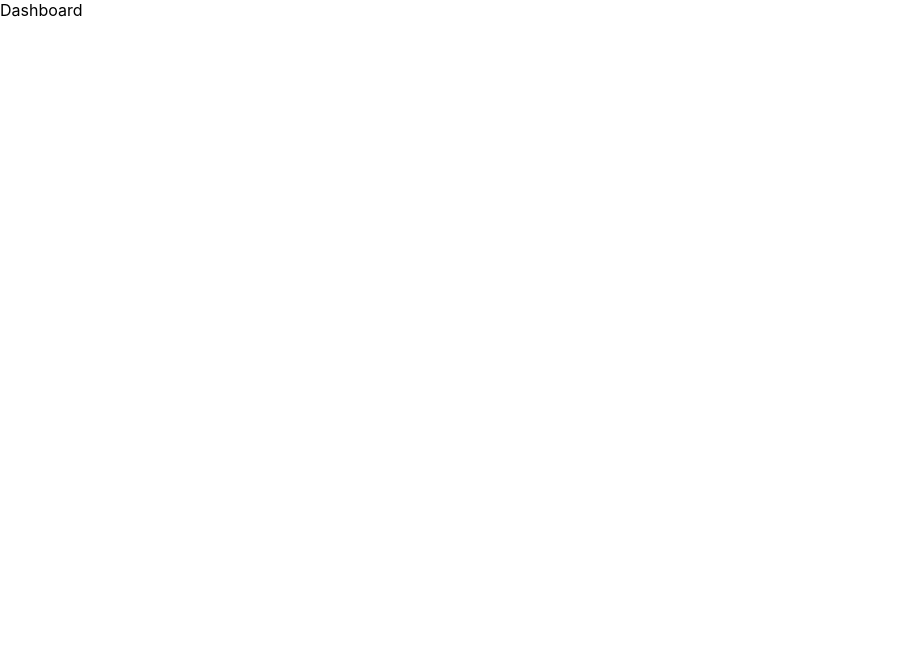
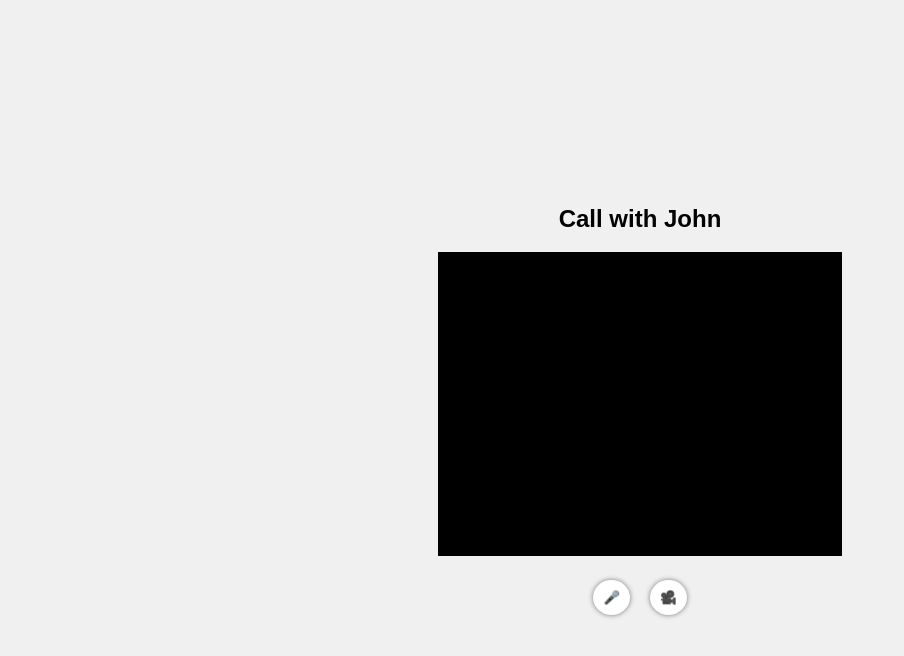
Before and after one commit to zeeshan-thedeveloper/webRTC-Client, a React (Create React App) app: page /dashboard in a window 1280 px wide. Shown: the top 656 px of the page, without its empty margins (0-904 px from the left). Built offline with nearby package versions, Linux system fonts and the light colour scheme.

Commit message:
created dashboard showing up video and controls

```diff
--- a/src/pages/Dashboard.js
+++ b/src/pages/Dashboard.js
@@ -1,5 +1,27 @@
-const Dashboard=()=>{
-    return <div>Dashboard</div>
-}
+import { useState } from "react";
+import "../styles/dashboard.css";
 
-export default Dashboard
+const Dashboard = () => {
+  const [isMicOn, setIsMicOn] = useState(true);
+  const [isVideoOn, setIsVideoOn] = useState(true);
+
+  return (
+    <div className="Dashboard">
+      <h2>Call with John</h2>
+      <div className="video-container">
+        <video className="video" autoPlay></video>
+        <video className="local-video" autoPlay muted></video>
+      </div>
+      <div className="controls">
+        <button onClick={() => setIsMicOn(!isMicOn)}>
+          {isMicOn ? "🎤" : "🎤🔕"}
+        </button>
+        <button onClick={() => setIsVideoOn(!isVideoOn)}>
+          {isVideoOn ? "🎥" : "🎥🔕"}
+        </button>
+      </div>
+    </div>
+  );
+};
+
+export default Dashboard;
--- /dev/null
+++ b/src/styles/dashboard.css
@@ -0,0 +1,51 @@
+.Dashboard {
+    display: flex;
+    flex-direction: column;
+    justify-content: center;
+    align-items: center;
+    height: 100vh;
+    background-color: #f0f0f0;
+    font-family: Arial, sans-serif;
+  }
+
+  .video-container {
+    position: relative;
+  }
+
+  .video {
+    width: 400px;
+    height: 300px;
+    border: 2px solid black;
+    background-color: black;
+  }
+
+  .local-video {
+    position: absolute;
+    bottom: 10px;
+    right: 10px;
+    width: 100px;
+    height: 75px;
+    border: 1px solid black;
+    background-color: black;
+  }
+
+  .controls {
+    display: flex;
+    justify-content: center;
+    align-items: center;
+    margin-top: 20px;
+  }
+
+  .controls button {
+    margin: 0 10px;
+    padding: 10px;
+    background-color: white;
+    border: none;
+    border-radius: 50%;
+    box-shadow: 0 0 5px rgba(0, 0, 0, 0.5);
+    cursor: pointer;
+  }
+
+  .controls button:hover {
+    background-color: #e0e0e0;
+  }
```
